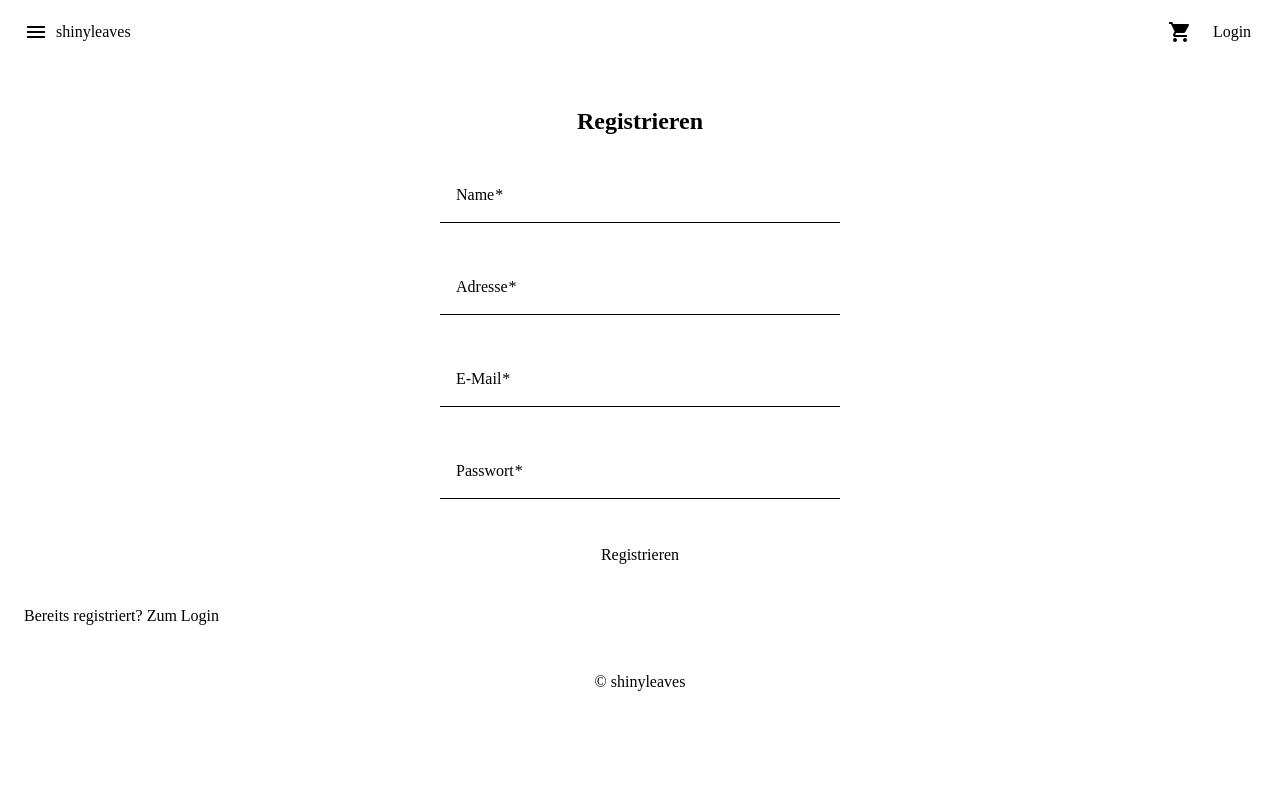
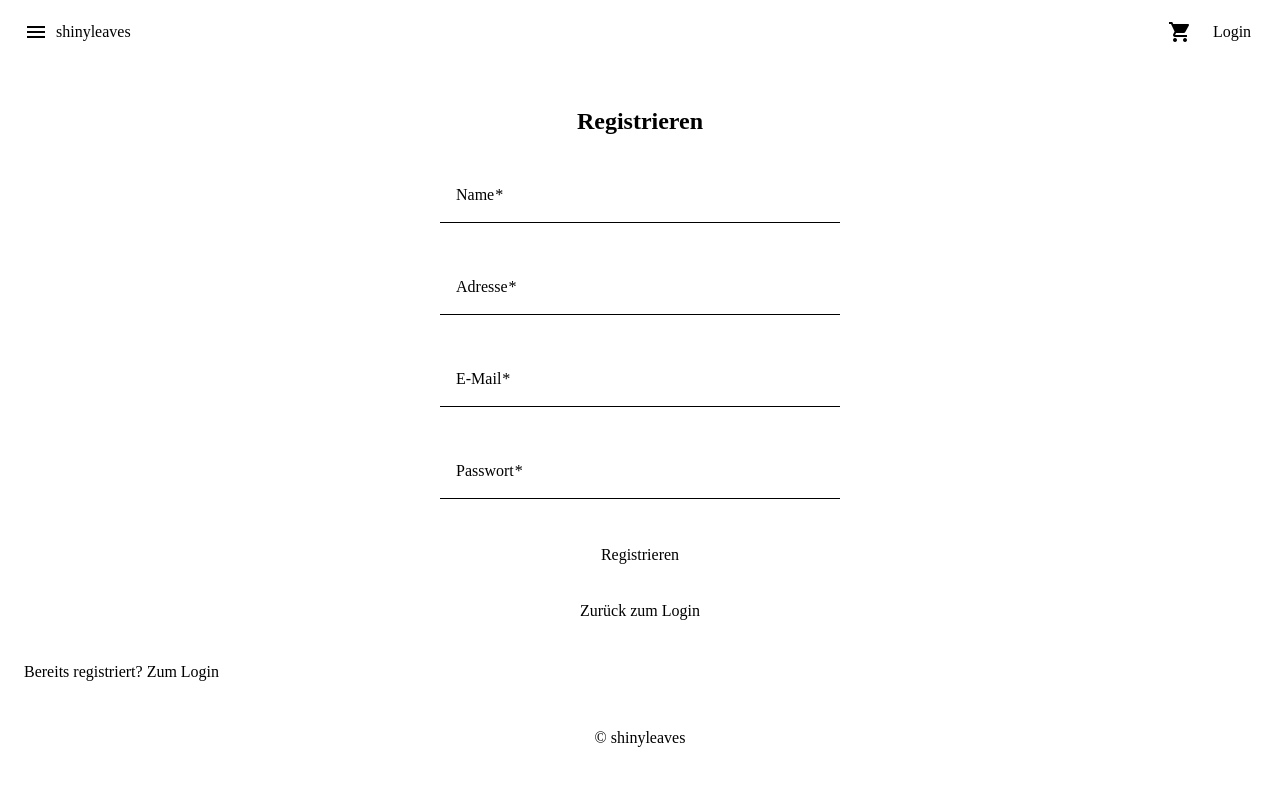
Before and after one commit to ktrifel/shinyleaves-frontend, an Angular app in the folder test-frontend/: page /register in a window 1280 px wide. Shown: the top 786 px of the page. Built offline with nearby package versions, Linux system fonts and the light colour scheme.

Commit message:
Log In Interface

```diff
--- a/test-frontend/src/app/pages/login/login.component.ts
+++ b/test-frontend/src/app/pages/login/login.component.ts
@@ -28,6 +28,9 @@ import { RouterModule } from '@angular/router';
   ]
 
 })
+
+
+
 export class LoginComponent {
 
   /* Dependency‑Injection (standalone via `inject`) */
--- a/test-frontend/src/app/pages/register/register.component.html
+++ b/test-frontend/src/app/pages/register/register.component.html
@@ -27,6 +27,9 @@
     Registrieren
   </button>
 
+  <button mat-button (click)="goToLogin()">Zurück zum Login</button>
+
+
 </form>
 
 <p class="switch">
--- a/test-frontend/src/app/pages/register/register.component.ts
+++ b/test-frontend/src/app/pages/register/register.component.ts
@@ -22,11 +22,12 @@ export class RegisterComponent {
   private router = inject(Router);
 
   form = this.fb.nonNullable.group({
-    name:     ['', Validators.required],
-    address:  ['', Validators.required],
-    email:    ['', [Validators.required, Validators.email]],
+    name: ['', Validators.required],
+    address: ['', Validators.required],
+    email: ['', [Validators.required, Validators.email]],
     password: ['', Validators.required]
   });
+
 
   register(): void {
     if (this.form.invalid) return;
@@ -35,4 +36,8 @@ export class RegisterComponent {
     console.log('Registrierung erfolgreich:', userData);
     this.router.navigateByUrl('/login');
   }
+
+  goToLogin(): void {
+    this.router.navigate(['/login']);
+  }
 }
```
